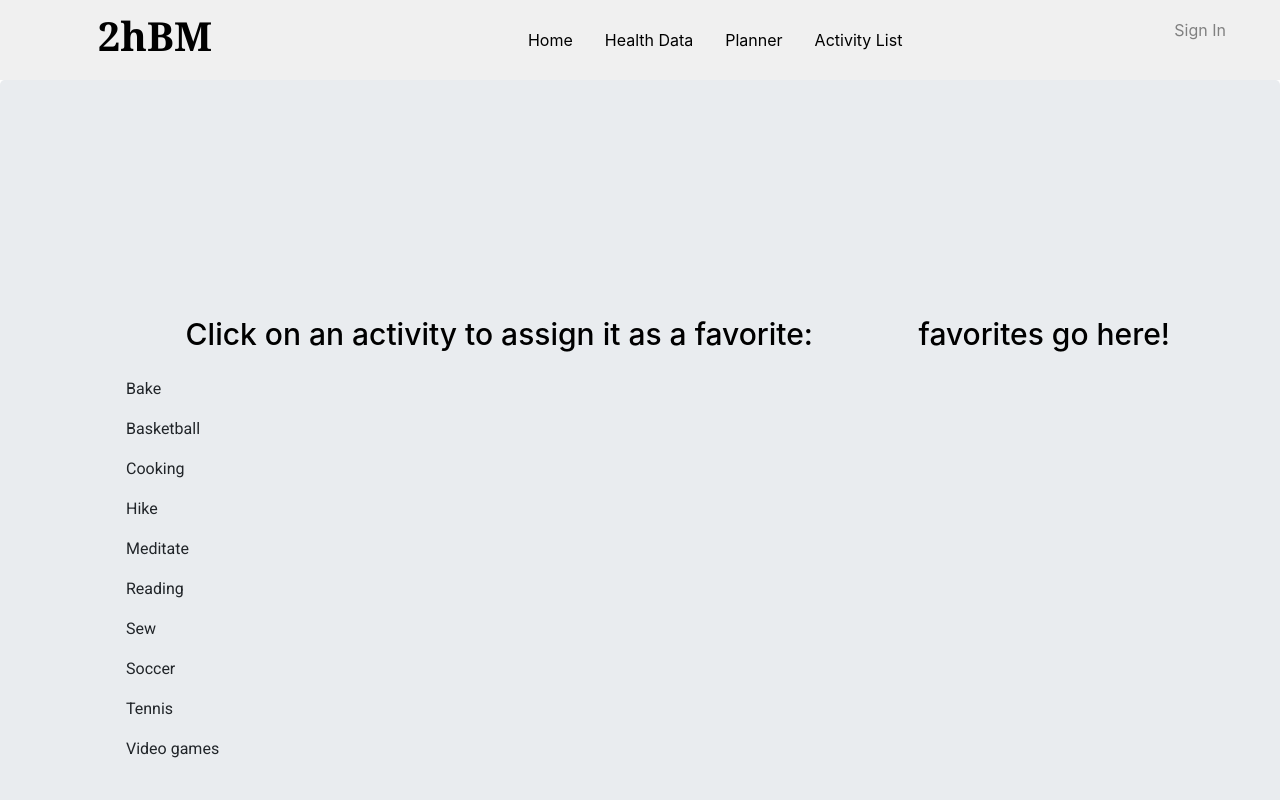
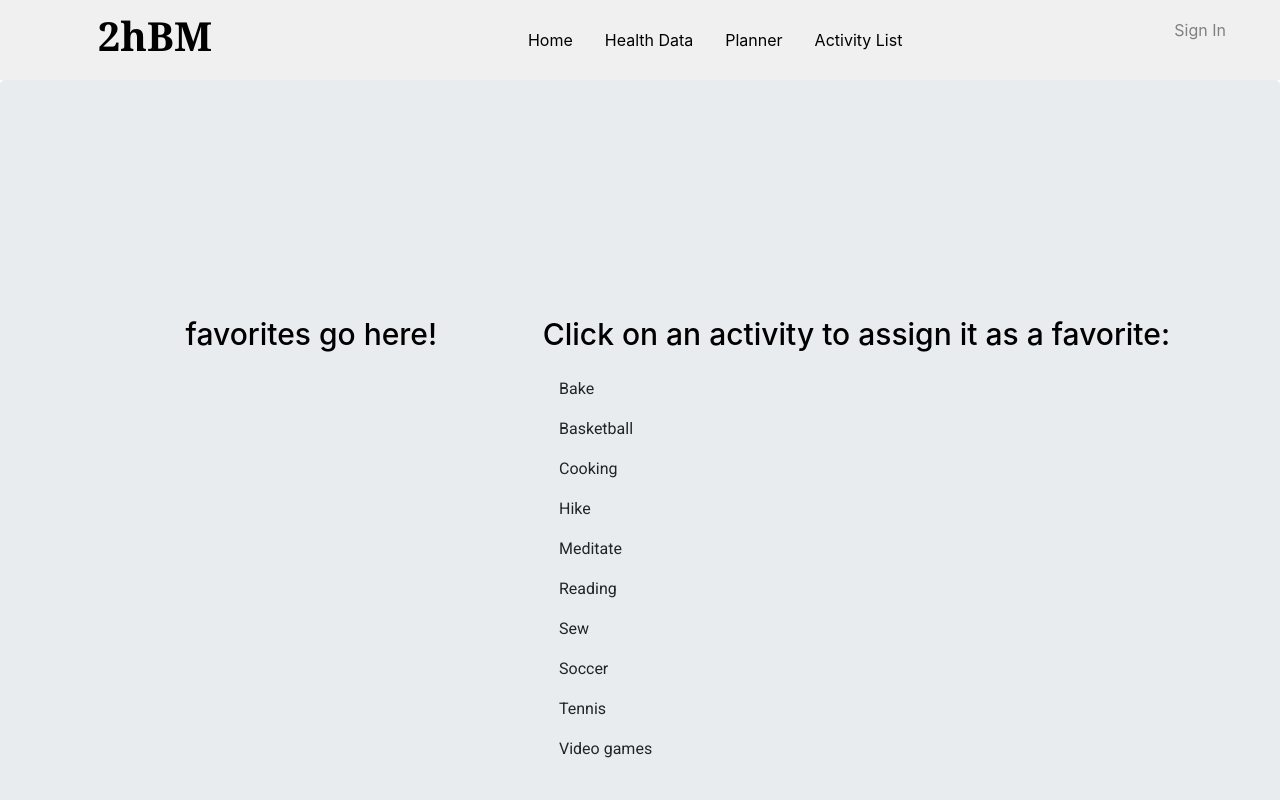
Before and after one commit to info340-wi21/project-2-teaganmach, a React (Create React App) app: page /activities in a window 1280 px wide. Shown: the top 800 px of the page. Built offline with nearby package versions, Linux system fonts and the light colour scheme; no server answers.

Commit message:
favslist

```diff
--- a/src/components/FavList.js
+++ b/src/components/FavList.js
@@ -1,40 +1,12 @@
 // this feature renders a list of activities that users can pick their favorites from!
 
-import React from 'react';
+import React, {useState} from 'react';
 import { makeStyles } from "@material-ui/core/styles";
 import ListItem from "@material-ui/core/ListItem";
 import ListItemText from "@material-ui/core/ListItemText";
 import { FixedSizeList } from "react-window";
 import SAMPLE_FAVS from '../data/activities.json';
 import '../css/favorites.css';
-
-// making a comparison function
-function compareValues(key, order = 'asc') {
-    return function innerSort(a, b) {
-      if (!a.hasOwnProperty(key) || !b.hasOwnProperty(key)) {
-        // property doesn't exist on either object
-        return 0;
-      }
-
-      const varA = (typeof a[key] === 'string')
-        ? a[key].toUpperCase() : a[key];
-      const varB = (typeof b[key] === 'string')
-        ? b[key].toUpperCase() : b[key];
-
-      let comparison = 0;
-      if (varA > varB) {
-        comparison = 1;
-      } else if (varA < varB) {
-        comparison = -1;
-      }
-      return (
-        (order === 'desc') ? (comparison * -1) : comparison
-      );
-    };
-}
-
-// sorting the list by name in alphabetical order -- not needed?
-let sorted_favs = SAMPLE_FAVS.sort(compareValues('name'))
 
 // making the overall theme of the page using material-ui
 // SUBJECT TO CHANGE
@@ -47,11 +19,34 @@ const useStyles = makeStyles((theme) => ({
   }
 }));
 
-// function that renders the the list
+export default function FavsList() {
+  // state var that keeps track of what's in the favs list
+  let [favs, setFavs] = useState([]);
+  let [act, setAct] = useState(SAMPLE_FAVS);
+  const classes = useStyles();
+
+  function addFavs(indexToAdd){
+    setFavs([...SAMPLE_FAVS.filter((_, index)=> index === indexToAdd)]);
+  }
+
+  // renders list of activities
   function renderRow(props) {
     const { index, style } = props;
     // retrieve array of list item names
-    let result = SAMPLE_FAVS.map((obj) => obj.name).sort();
+    let result = act.map((obj) => obj.name).sort();
+
+    return (
+      <ListItem button style={style} key={index} onClick={()=>addFavs(index)}>
+        <ListItemText primary={result[index]} />
+      </ListItem>
+    );
+  }
+
+  // renders list of favs
+  function renderFavs(props){
+  const { index, style } = props;
+    // retrieve array of list item names
+    let result = favs.sort().map((obj) => obj.name);
 
     return (
       <ListItem button style={style} key={index}>
@@ -60,14 +55,21 @@ function renderRow(props) {
     );
   }
 
-export default function FavsList() {
-  const classes = useStyles();
-
 	return (
     <div className="jumbotron">
       <div className="container">
         <div className="row">
-          <div className="left-panel col-sm">
+        <div className="favs-panel col-sm">
+          <h3>favorites go here!</h3>
+          <FixedSizeList
+            height={400}
+            width={300}
+            itemSize={40}
+            itemCount={act.length}>
+            {renderFavs}
+          </FixedSizeList>
+        </div>
+          <div className="left-panel col-sm-auto">
             <h3>Click on an activity to assign it as a favorite:</h3>
            <FixedSizeList
             height={400}
@@ -77,9 +79,6 @@ export default function FavsList() {
             {renderRow}
           </FixedSizeList>
         </div>
-          <div className="favs-panel col-sm-auto">
-            <h3>favorites go here!</h3>
-          </div>
       </div>
     </div>
   </div>
--- a/src/data/activities.json
+++ b/src/data/activities.json
@@ -1,50 +1,38 @@
 [
     {
-        "name": "Yoga",
-        "category": "both"
+        "name": "Bake"
     },
     {
-        "name": "Tennis",
-        "category": "body"
+        "name": "Basketball"
     },
     {
-        "name": "Basketball",
-        "category": "body"
+        "name": "Cooking"
     },
     {
-        "name": "Soccer",
-        "category": "body"
+        "name": "Hike"
     },
     {
-        "name": "Meditate",
-        "category": "mind"
+        "name": "Meditate"
     },
     {
-        "name": "Reading",
-        "category": "mind"
+        "name": "Reading"
     },
     {
-        "name": "Video games",
-        "category": "mind"
+        "name": "Sew"
     },
     {
-        "name": "Cooking",
-        "category": "mind"
+        "name": "Soccer"
     },
     {
-        "name": "Bake",
-        "category": "mind"
+        "name": "Tennis"
     },
     {
-        "name": "Walk",
-        "category": "both"
+        "name": "Video games"
     },
     {
-        "name": "Hike",
-        "category": "both"
+        "name": "Walk"
     },
     {
-        "name": "Sew",
-        "category": "mind"
+        "name": "Yoga"
     }
 ]
```
Lines whose indentation alone changed are shown as unchanged.
